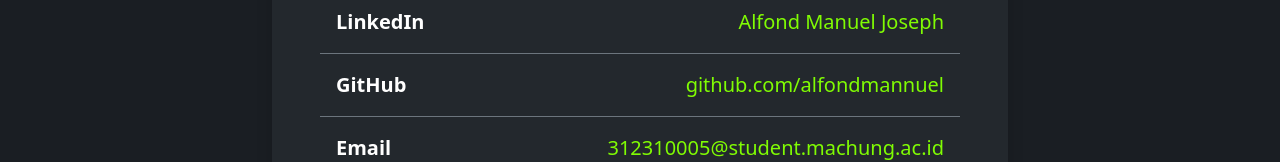
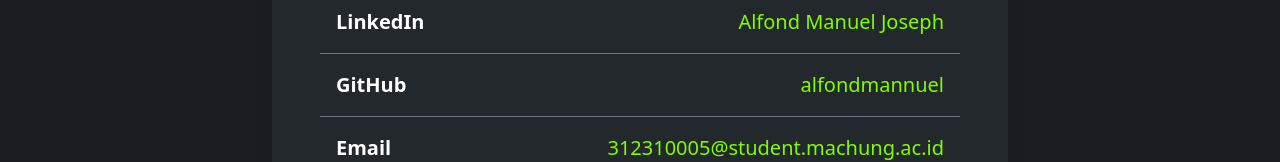
Before and after one commit to alfondmannuel/Website-Profile, a plain HTML site: page index.html in a window 1280 px wide. Shown: the part 2834-2996 px from the top of the page. Drawn offline with nearby package versions, Linux system fonts and the light colour scheme.

Commit message:
Fix Github

```diff
--- a/index.html
+++ b/index.html
@@ -231,7 +231,7 @@
                             </li>
                             <li class="list-group-item bg-transparent text-white border-secondary py-3 d-flex flex-column flex-md-row justify-content-between align-items-md-center">
                                 <span class="fw-bold mb-2 mb-md-0">GitHub</span>
-                                <a href="https://github.com/alfondmannuel" target="_blank" class="text-break">github.com/alfondmannuel</a>
+                                <a href="https://github.com/alfondmannuel" target="_blank" class="text-break">alfondmannuel</a>
                             </li>
                             <li class="list-group-item bg-transparent text-white border-secondary py-3 d-flex flex-column flex-md-row justify-content-between align-items-md-center">
                                 <span class="fw-bold mb-2 mb-md-0">Email</span>
```
